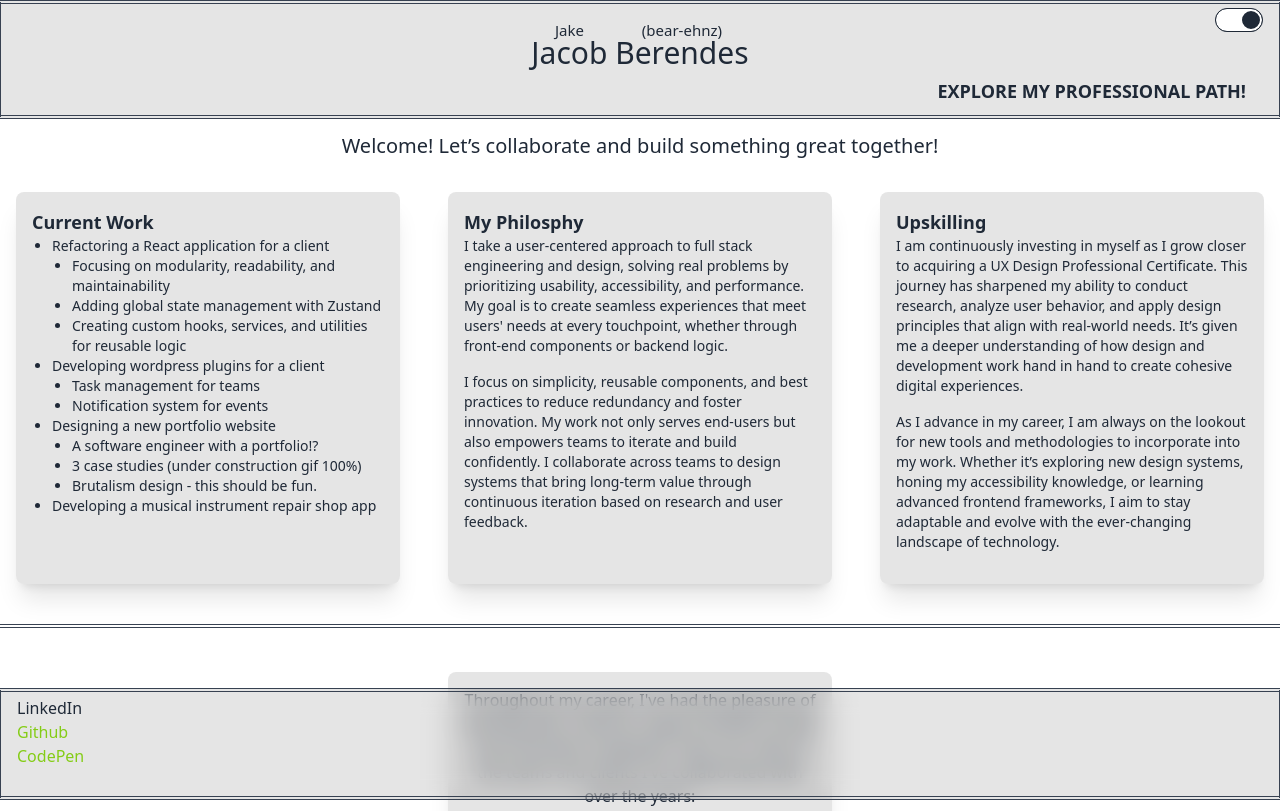
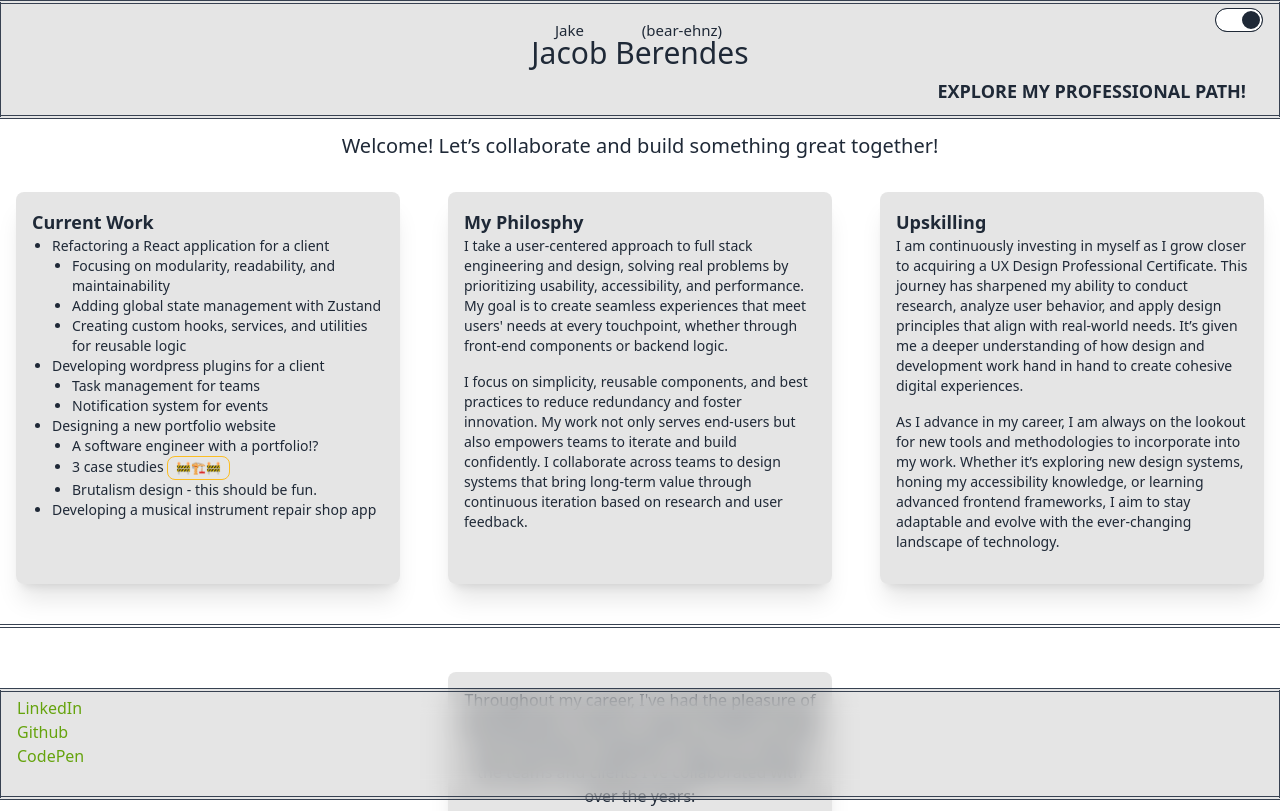
Before and after one commit to JBerendes/JBerendes.github.io, a plain HTML site: page index.html in a window 1280 px wide. Shown: the top 811 px of the page. Drawn offline with nearby package versions, Linux system fonts and the light colour scheme.

Commit message:
construction zone

```diff
--- a/index.html
+++ b/index.html
@@ -63,7 +63,7 @@
             <li>Designing a new portfolio website
               <ul class="list-disc pl-5">
                 <li>A software engineer with a portfolio!?</li>
-                <li>3 case studies (under construction gif 100%)</li>
+                <li>3 case studies <a class="under-construction btn btn-outline btn-warning btn-xs" onclick="attemptToEnterADangerZone()">🚧🏗️🚧</a></li>
                 <li>Brutalism design - this should be fun.</li>
               </ul>
             </li>
@@ -114,9 +114,9 @@
     </section>
     <footer class="fixed border-double border-t-4 border-b-4 pt-1 border-gray-700 pb-7 bottom-0 w-full px-4 bg-black/10 backdrop-blur-md border border-gray-200/20">
       <ul>
-        <li><a href="https://www.linkedin.com/in/jakeberendes/">LinkedIn</a></li>
-        <li><a href="https://github.com/JBerendes" class="text-lime-500">Github</a></li>
-        <li><a class="text-lime-500" href="https://codepen.io/jberendes">CodePen</a></li>
+        <li><a href="https://www.linkedin.com/in/jakeberendes/" class="text-lime-600">LinkedIn</a></li>
+        <li><a href="https://github.com/JBerendes" class="text-lime-600">Github</a></li>
+        <li><a class="text-lime-600" href="https://codepen.io/jberendes">CodePen</a></li>
       </ul>
     </footer>
   </body>
--- a/scripts/youBrokeItSoHireMeToFixIt.js
+++ b/scripts/youBrokeItSoHireMeToFixIt.js
@@ -37,6 +37,10 @@ window.addEventListener("keydown", event => {
     elements.forEach(element => {
       element.style.transform = "";
     });
+    const dialog = document.querySelector("dialog");
+    if (dialog) {
+      dialog.remove();
+    }
   }
 });
 
@@ -54,3 +58,30 @@ function yesICanFixIt() {
     dialog.showModal();
   }, 5000);
 }
+
+// a button that requires 3 clicks to trigger the dangerQuake function
+let clicks = 0;
+// const button = document.createElement("button");
+// const elements = document.body.querySelectorAll(".under-construction");
+// button.innerHTML = "Click me 3 times!";
+// button.addEventListener("click", () => {
+//   clicks++;
+//   if (clicks === 3) {
+//     dangerQuake();
+//     clicks = 0;
+//   }
+// });
+
+function attemptToEnterADangerZone() {
+  clicks++;
+  if (clicks === 1) {
+    alert("Nope! It's a mess in there! You can try but I wouldn't recommend it.");
+  }
+  if (clicks === 2) {
+    alert("Seriously, it's dangerous! You could break something. Don't try it again.");
+  }
+  if (clicks === 3) {
+    dangerQuake();
+    clicks = 0;
+  }
+}
```
